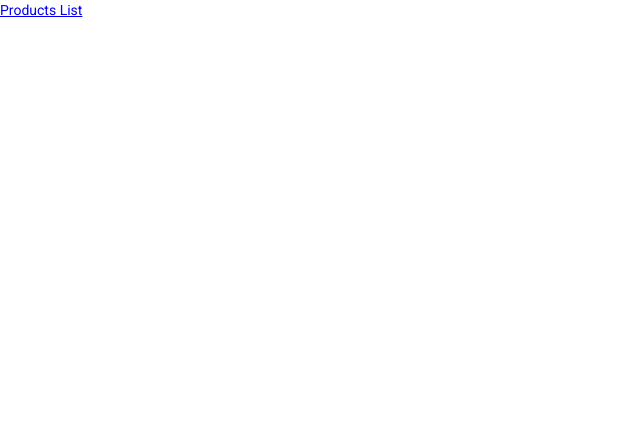
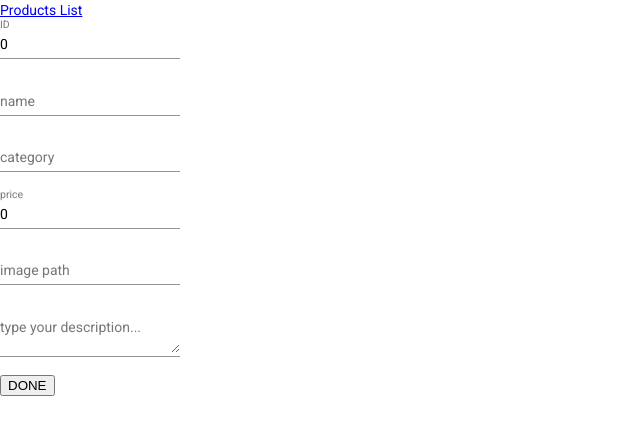
Before and after one commit to ro-msg-angular-training/online-shop-career-start-2022-mircea216, an Angular app in the folder online/: page /add-product-form in a window 1280 px wide. Before the commit this address led to /. Shown: the top 434 px of the page, without its empty margins (0-640 px from the left). Built offline with nearby package versions, Linux system fonts and the light colour scheme.

Commit message:
chapter05
add product form

```diff
--- /dev/null
+++ b/online/src/app/add-product-form/add-product-form.component.html
@@ -0,0 +1,26 @@
+<form [formGroup]="addForm" *ngIf="addForm">
+    <mat-form-field>
+        <input matInput placeholder="ID" formControlName="id">
+    </mat-form-field>
+    <br>
+    <mat-form-field>
+        <input matInput placeholder="name" formControlName="name">
+    </mat-form-field>
+    <br>
+    <mat-form-field>
+        <input matInput placeholder="category" formControlName="category">
+    </mat-form-field>
+    <br>
+    <mat-form-field>
+        <input matInput placeholder="price" formControlName="price">
+    </mat-form-field>
+    <br>
+    <mat-form-field>
+        <input matInput placeholder="image path" formControlName="image">
+    </mat-form-field>
+    <br>
+    <mat-form-field>
+        <textarea matInput placeholder="type your description..." formControlName="description"></textarea>
+    </mat-form-field>
+</form>
+<button (click)="insertProduct()">DONE</button>
--- /dev/null
+++ b/online/src/app/add-product-form/add-product-form.component.ts
@@ -0,0 +1,46 @@
+import { Component, OnInit } from '@angular/core';
+import { FormBuilder, FormGroup } from '@angular/forms';
+import { ProductService } from '../services/product.service';
+import { Location } from '@angular/common'
+
+@Component({
+  selector: 'app-add-product-form',
+  templateUrl: './add-product-form.component.html',
+  styleUrls: ['./add-product-form.component.scss']
+})
+export class AddProductFormComponent implements OnInit {
+  addForm: FormGroup | undefined;
+
+  constructor(private formBuilder: FormBuilder, private procuctService: ProductService, private location: Location) { }
+
+  ngOnInit(): void {
+    this.addForm = this.formBuilder.group({
+      id: 0,
+      name: "",
+      category: "",
+      image: "",
+      price: 0,
+      description: ""
+    });
+    this.addForm.valueChanges.subscribe();
+  }
+
+  insertProduct(): void {
+    const product = {
+      id: this.addForm?.value.id,
+      name: this.addForm?.value.name,
+      category: this.addForm?.value.category,
+      image: this.addForm?.value.image,
+      price: this.addForm?.value.price,
+      description: this.addForm?.value.description
+    };
+    this.procuctService.saveProduct(product).subscribe(() => {
+      alert("Product successfully added");
+      this.goBack();
+    });
+  }
+
+  goBack() {
+    this.location.back();
+  }
+}
--- a/online/src/app/app-routing.module.ts
+++ b/online/src/app/app-routing.module.ts
@@ -1,5 +1,6 @@
 import { NgModule } from '@angular/core';
 import { RouterModule, Routes } from '@angular/router';
+import { AddProductFormComponent } from './add-product-form/add-product-form.component';
 import { EditProductFormComponent } from './edit-product-form/edit-product-form.component';
 import { ProductDetailsComponent } from './product-details/product-details.component';
 import { ProductsListComponent } from './products-list/products-list.component';
@@ -15,6 +16,9 @@ const routes: Routes = [
   },
   {
     path: 'edit-product/:id', component: EditProductFormComponent
+  },
+  {
+    path: 'add-product-form', component: AddProductFormComponent
   }
 ];
 
--- a/online/src/app/app.module.ts
+++ b/online/src/app/app.module.ts
@@ -15,6 +15,7 @@ import {MatSelectModule} from "@angular/material/select";
 import {MatButtonModule} from "@angular/material/button";
 import {MatCheckboxModule} from "@angular/material/checkbox";
 import {MatChipsModule} from "@angular/material/chips";
+import { AddProductFormComponent } from './add-product-form/add-product-form.component';
 
 
 @NgModule({
@@ -23,7 +24,8 @@ import {MatChipsModule} from "@angular/material/chips";
     ProductsListComponent,
     ProductDetailsComponent,
     ShoppingCartComponent,
-    EditProductFormComponent
+    EditProductFormComponent,
+    AddProductFormComponent
   ],
   imports: [
     BrowserModule,
--- a/online/src/app/edit-product-form/edit-product-form.component.ts
+++ b/online/src/app/edit-product-form/edit-product-form.component.ts
@@ -40,7 +40,7 @@ export class EditProductFormComponent implements OnInit {
         price: this.editForm?.value.price,
         description: this.editForm?.value.description,
       }
-    if (this.product && this.product.id) {
+    if (this.product) {
       this.productService.updateProduct(this.product, this.product.id).subscribe
         (() => {
           alert("You successfully updated your product details")
--- a/online/src/app/products-list/products-list.component.html
+++ b/online/src/app/products-list/products-list.component.html
@@ -1,6 +1,7 @@
 <div class="header-cart">
-    <button class="cart" routerLink="/view-cart">CART</button>
-    <button class="add-product" (click)="addToCartHandler()">ADD</button>
+    <button class="cart" routerLink="/view-cart">Cart</button>
+    <button class="add-product" (click)="addToCartHandler()">Add to Cart</button>
+    <button routerLink="/add-product-form" class="insert-product">Insert Product</button>
 </div>
 <div class="products-catalogue" *ngFor="let product of products">
     <div class="product-item" (click)="refreshID(product.id)">
--- a/online/src/app/services/product.service.ts
+++ b/online/src/app/services/product.service.ts
@@ -46,4 +46,8 @@ export class ProductService {
   updateProduct(product: Product, id: number) {
     return this.http.put(`${url}/products/${id}`, product);
   }
+
+  saveProduct(product: Product) {
+    return this.http.post(`${url}/products`, product);
+  }
 }
```
Also changed, not shown: online/src/app/add-product-form/add-product-form.component.scss (added), 1 other file (tests, documents, lock files or other folders).
